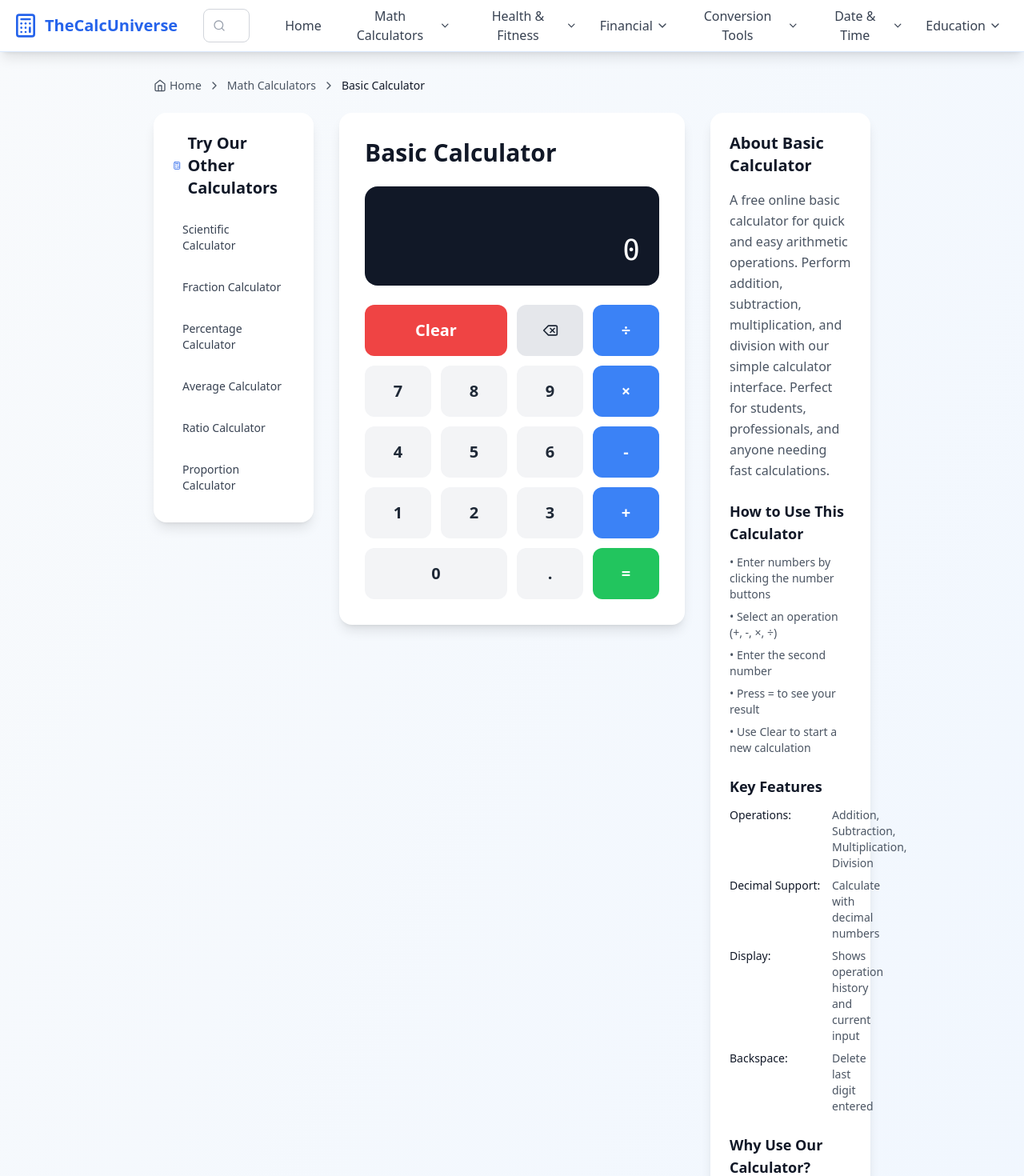
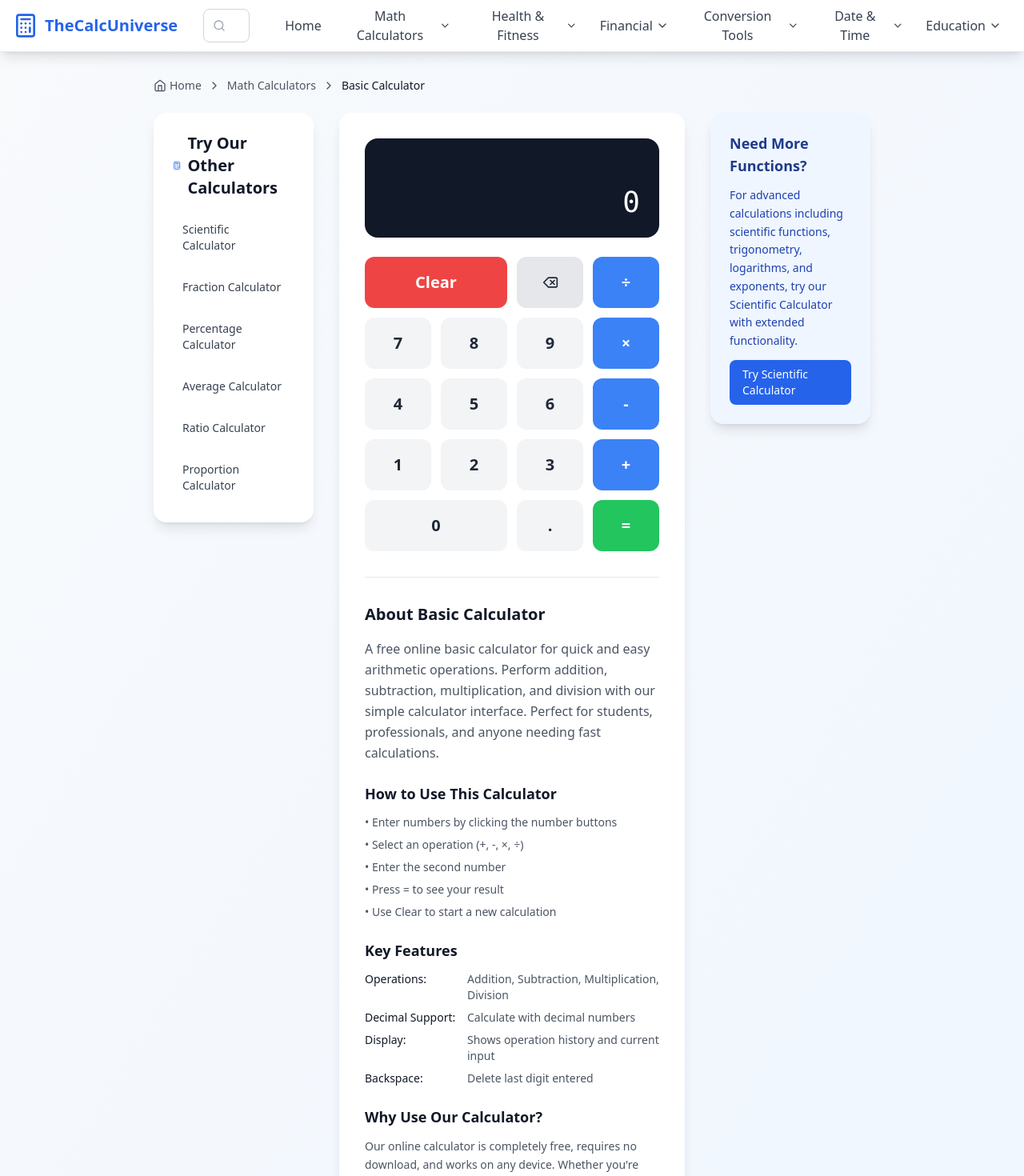
Before and after one commit to shashia401/TheCalcUniverse, a React (Vite) app: page /basic-calculator in a window 1280 px wide. Shown: the top 1470 px of the page at 80% size. Built offline with nearby package versions, Linux system fonts and the light colour scheme.

Commit message:
Updated BasicCalculator.tsx

```diff
--- a/src/pages/calculators/math_calculators/basic_math/BasicCalculator.tsx
+++ b/src/pages/calculators/math_calculators/basic_math/BasicCalculator.tsx
@@ -172,8 +172,6 @@ const BasicCalculator: React.FC = () => {
         {/* Calculator */}
         <div className="lg:col-span-2">
           <div className="bg-white rounded-2xl shadow-lg p-8">
-            <h1 className="text-3xl font-bold text-gray-900 mb-6">Basic Calculator</h1>
-
             <div className="bg-gray-900 rounded-2xl p-6 mb-6">
               <div className="text-right">
                 <div className="text-lg font-mono text-gray-400 mb-2 h-7">
@@ -299,13 +297,9 @@ const BasicCalculator: React.FC = () => {
                 =
               </Button>
             </div>
-          </div>
-        </div>
 
-        {/* Information Panel */}
-        <div className="space-y-6">
-          <div className="bg-white rounded-2xl shadow-lg p-6">
-            <h2 className="text-xl font-bold text-gray-900 mb-4">About Basic Calculator</h2>
+            <div className="mt-8 pt-8 border-t border-gray-200">
+              <h2 className="text-xl font-bold text-gray-900 mb-4">About Basic Calculator</h2>
             <p className="text-gray-600 leading-relaxed mb-4">
               A free online basic calculator for quick and easy arithmetic operations. Perform addition, subtraction,
               multiplication, and division with our simple calculator interface. Perfect for students, professionals,
@@ -348,9 +342,13 @@ const BasicCalculator: React.FC = () => {
               provides instant, accurate results. No ads interrupting your calculations, just a clean,
               easy-to-use interface.
             </p>
+            </div>
           </div>
+        </div>
 
-          <div className="bg-blue-50 rounded-2xl p-6">
+        {/* Information Panel */}
+        <div className="space-y-6">
+          <div className="bg-blue-50 rounded-2xl shadow-lg p-6">
             <h3 className="text-lg font-semibold text-blue-900 mb-3">Need More Functions?</h3>
             <p className="text-blue-800 text-sm leading-relaxed">
               For advanced calculations including scientific functions, trigonometry, logarithms,
```
